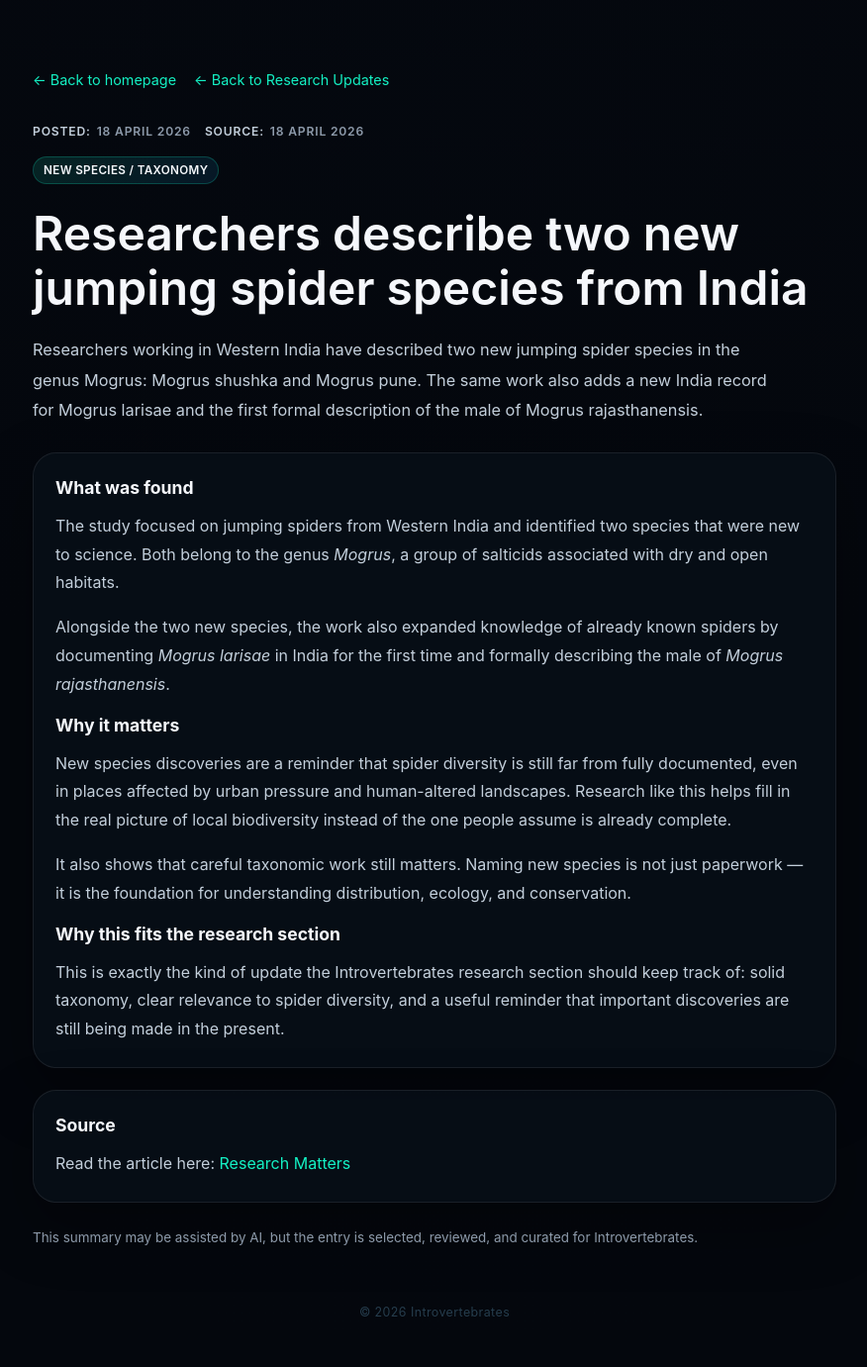
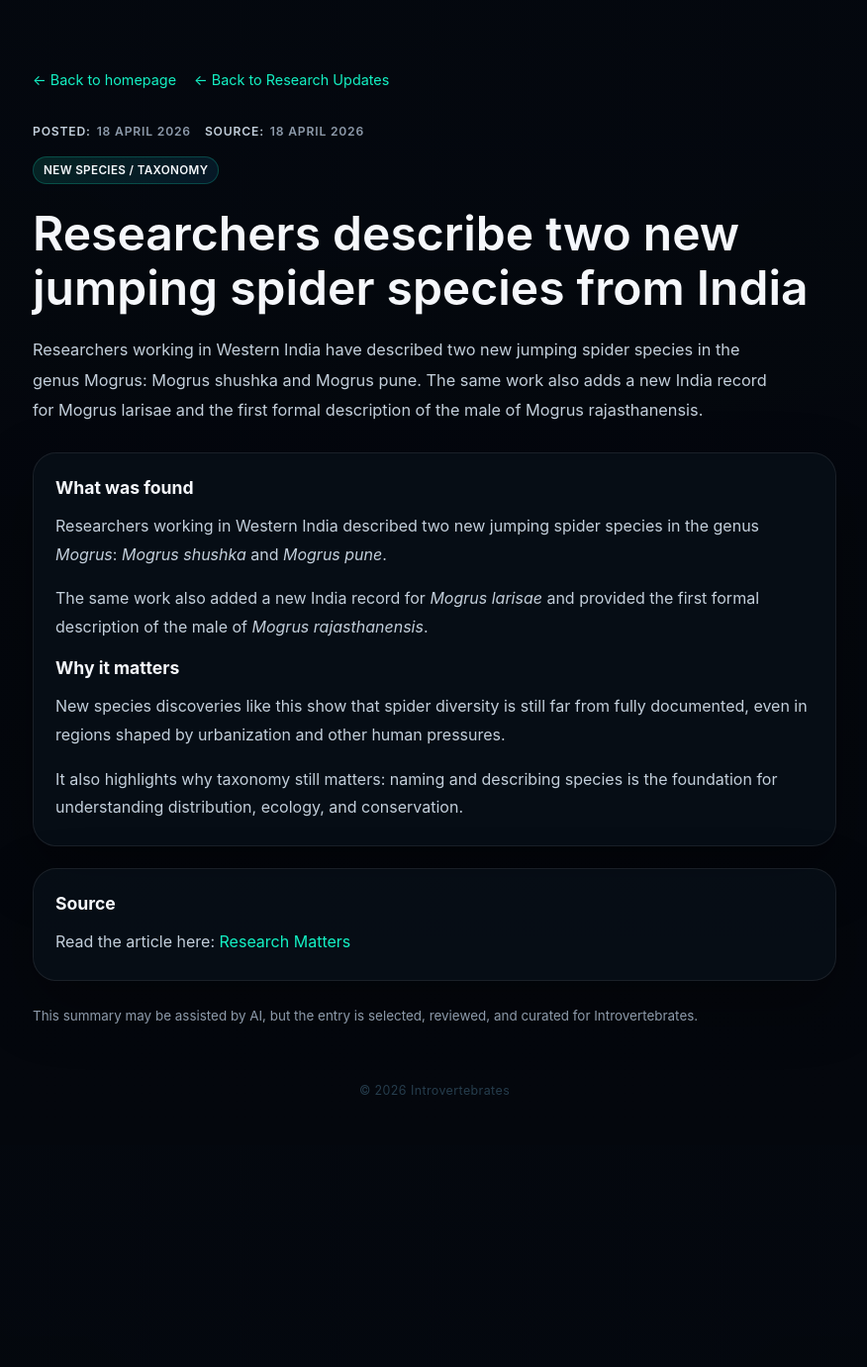
Before and after one commit to Introvertebrates/introvertebrates-site, a Jekyll site: the page built from _research/jumping-spiders-india.md, in a window 1280 px wide. Shown: the whole page at 99% size, without its empty margins (201-1077 px from the left). Built offline with Jekyll 4.4.1, drawn with Linux system fonts in a browser that asks for light colours; after the commit the page ends 1157 px from its top, so only the background shows below that.

Commit message:
Update Research Updates “jumping-spiders-india”

```diff
--- a/_research/jumping-spiders-india.md
+++ b/_research/jumping-spiders-india.md
@@ -1,32 +1,46 @@
 ---
-title: "Researchers describe two new jumping spider species from India"
-description: "A plain-language Introvertebrates summary of research describing two new jumping spider species from India in the genus Mogrus."
-category: "New species / Taxonomy"
-posted_date: "18 April 2026"
-source_date: "18 April 2026"
-summary: "Researchers working in Western India have described two new jumping spider species in the genus Mogrus: Mogrus shushka and Mogrus pune. The same work also adds a new India record for Mogrus larisae and the first formal description of the male of Mogrus rajasthanensis."
-why_it_matters: "New species discoveries are a reminder that spider diversity is still far from fully documented, even in places affected by urban pressure and human-altered landscapes."
-source_url: "https://researchmatters.in/news/researchers-discover-two-new-species-jumping-spiders-indias-arid-drylands-and-urban-parks"
-source_name: "Research Matters"
+title: Researchers describe two new jumping spider species from India
+description: A plain-language Introvertebrates summary of research describing
+  two new jumping spider species from India in the genus Mogrus.
+category: New species / Taxonomy
+posted_date: 18 April 2026
+source_date: 18 April 2026
+summary: "Researchers working in Western India have described two new jumping
+  spider species in the genus Mogrus: Mogrus shushka and Mogrus pune. The same
+  work also adds a new India record for Mogrus larisae and the first formal
+  description of the male of Mogrus rajasthanensis."
+why_it_matters: New species discoveries are a reminder that spider diversity is
+  still far from fully documented, even in places affected by urban pressure and
+  human-altered landscapes.
+source_url: https://researchmatters.in/news/researchers-discover-two-new-species-jumping-spiders-indias-arid-drylands-and-urban-parks
+source_name: Research Matters
 ---
+<h2>What was found</h2>
 
-<h2>What was found</h2>
 <p>
-  The study focused on jumping spiders from Western India and identified two species that were new to science. Both belong to the genus <em>Mogrus</em>, a group of salticids associated with dry and open habitats.
-</p>
-<p>
-  Alongside the two new species, the work also expanded knowledge of already known spiders by documenting <em>Mogrus larisae</em> in India for the first time and formally describing the male of <em>Mogrus rajasthanensis</em>.
+
+  Researchers working in Western India described two new jumping spider species in the genus <em>Mogrus</em>: <em>Mogrus shushka</em> and <em>Mogrus pune</em>.
+
 </p>
 
-<h2>Why it matters</h2>
 <p>
-  New species discoveries are a reminder that spider diversity is still far from fully documented, even in places affected by urban pressure and human-altered landscapes. Research like this helps fill in the real picture of local biodiversity instead of the one people assume is already complete.
-</p>
-<p>
-  It also shows that careful taxonomic work still matters. Naming new species is not just paperwork — it is the foundation for understanding distribution, ecology, and conservation.
+
+  The same work also added a new India record for <em>Mogrus larisae</em> and provided the first formal description of the male of <em>Mogrus rajasthanensis</em>.
+
 </p>
 
-<h2>Why this fits the research section</h2>
+
+
+<h2>Why it matters</h2>
+
 <p>
-  This is exactly the kind of update the Introvertebrates research section should keep track of: solid taxonomy, clear relevance to spider diversity, and a useful reminder that important discoveries are still being made in the present.
+
+  New species discoveries like this show that spider diversity is still far from fully documented, even in regions shaped by urbanization and other human pressures.
+
 </p>
+
+<p>
+
+  It also highlights why taxonomy still matters: naming and describing species is the foundation for understanding distribution, ecology, and conservation.
+
+</p>
```
